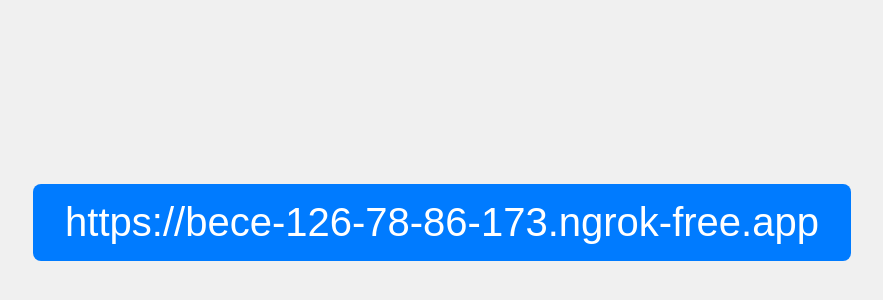
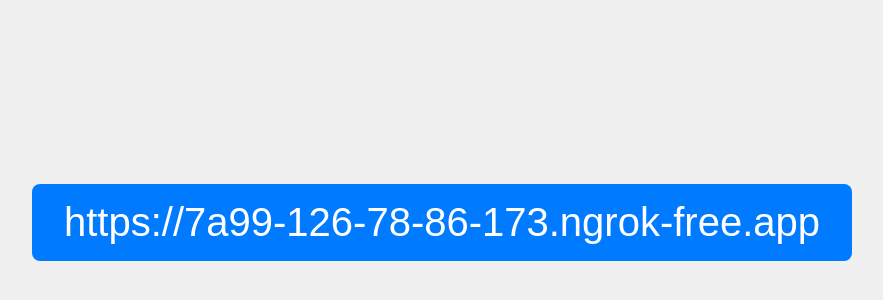
Before and after one commit to nippleonnippon/etc, a plain HTML site: page ngrok-QBqZC36S/index.html in a window 1280 px wide. Shown: the part 178-478 px from the top of the page, without its empty margins (198-1081 px from the left). Drawn offline with Linux system fonts and the light colour scheme.

Commit message:
Update ngrok URL

```diff
--- a/ngrok-QBqZC36S/index.html
+++ b/ngrok-QBqZC36S/index.html
@@ -28,6 +28,6 @@
 </style>
 </head>
 <body>
-  <a href="https://bece-126-78-86-173.ngrok-free.app">https://bece-126-78-86-173.ngrok-free.app</a>
+  <a href="https://7a99-126-78-86-173.ngrok-free.app">https://7a99-126-78-86-173.ngrok-free.app</a>
 </body>
 </html>
```
